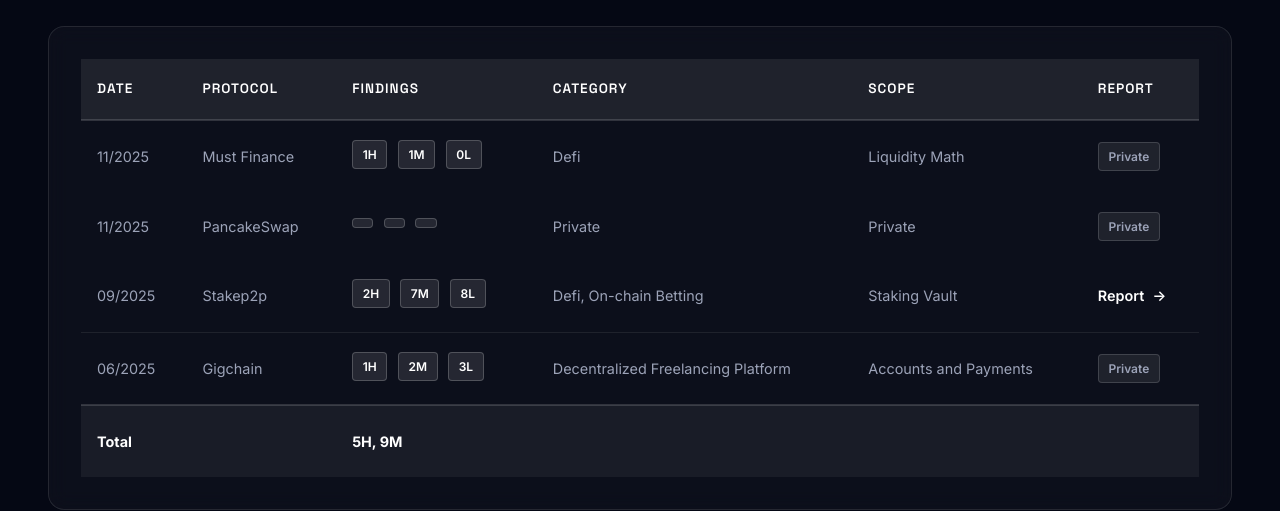
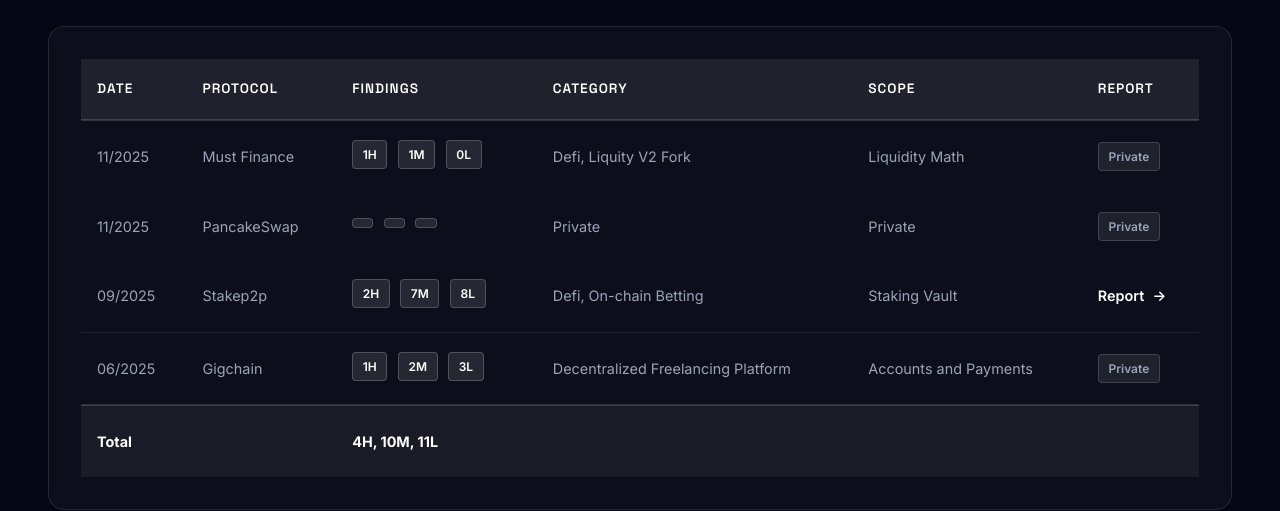
Before and after one commit to ShredSecurity/website, a website: page portfolio.html in a window 1280 px wide. Shown: the part 1220-1731 px from the top of the page. Drawn offline with Linux system fonts and the light colour scheme.

Commit message:
Update portfolio.html

```diff
--- a/portfolio.html
+++ b/portfolio.html
@@ -115,7 +115,7 @@
                             <td>11/2025</td>
                             <td>Must Finance</td>
                             <td><span class="finding-badge">1H</span> <span class="finding-badge">1M</span> <span class="finding-badge">0L</span></td>
-                            <td>Defi</td>
+                            <td>Defi, Liquity V2 Fork</td>
                             <td>Liquidity Math</td>
                             <td><span class="private-badge">Private</span></td>
                         </tr>
@@ -149,7 +149,7 @@
                         <tr class="table-total-row">
                             <td><strong>Total</strong></td>
                             <td></td>
-                            <td><strong>5H, 9M</strong></td>
+                            <td><strong>4H, 10M, 11L</strong></td>
                             <td></td>
                             <td></td>
                             <td></td>
```
